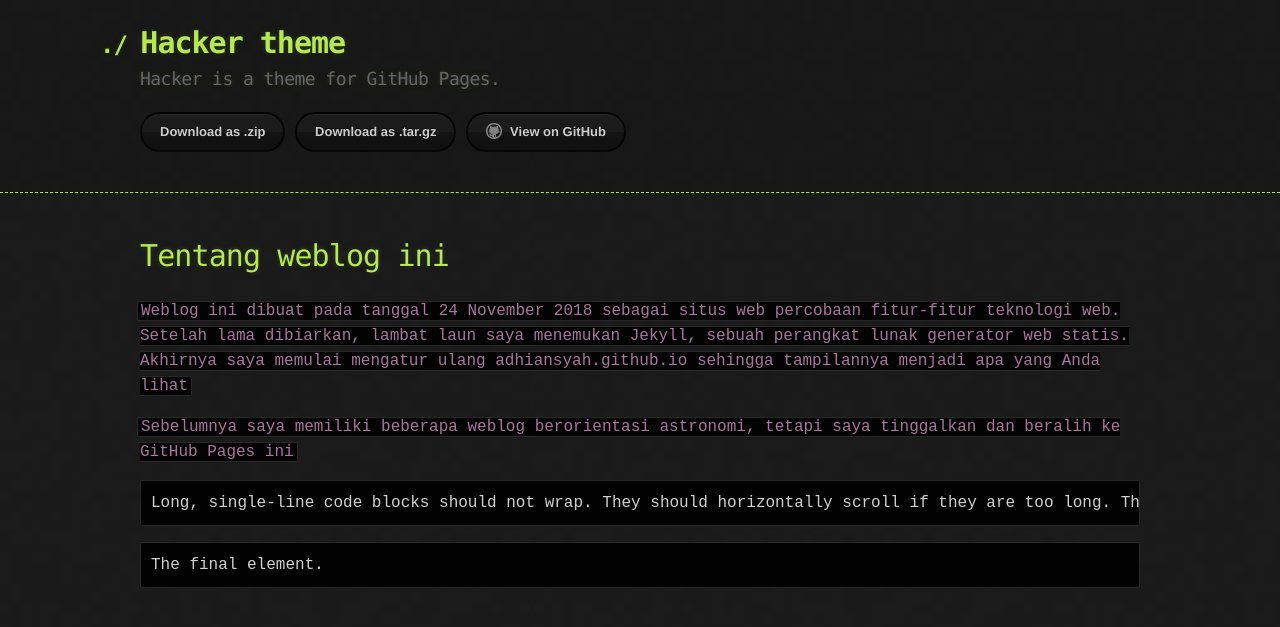
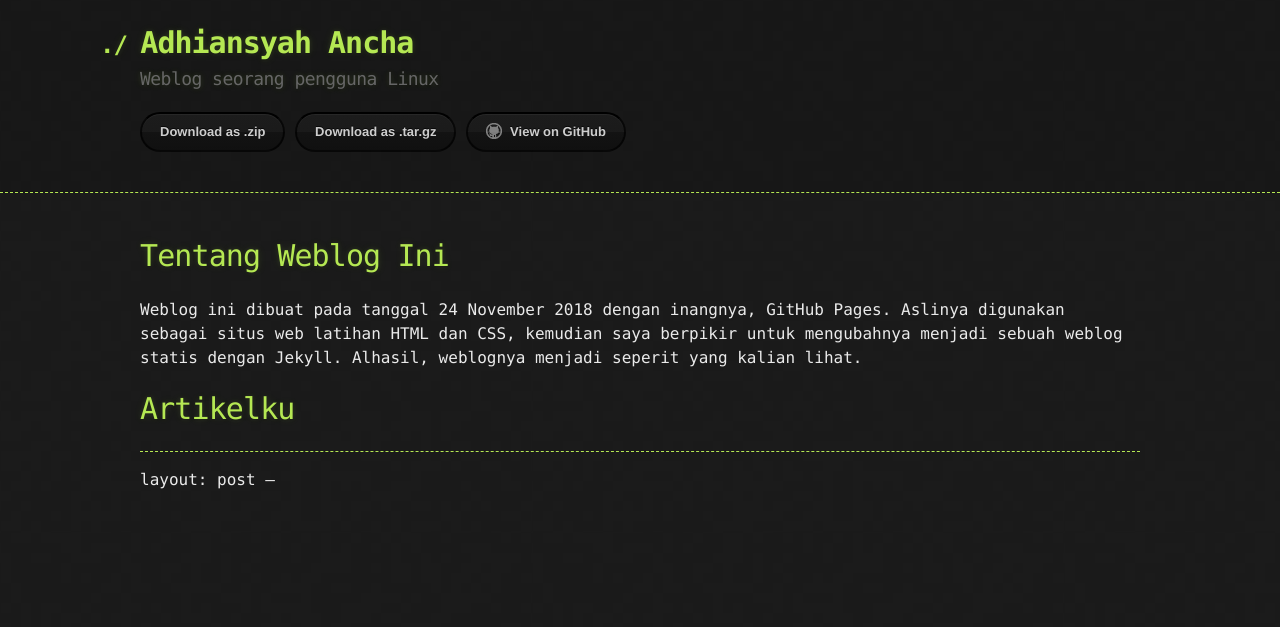
Before and after one commit to adhiansyah/adhiansyah.github.io, a Jekyll site: the page built from index.md, in a window 1280 px wide. Shown: the top 627 px of the page. Built offline with Jekyll 4.4.1, drawn with Linux system fonts in a browser that asks for light colours; our own code applies the rules of GitHub Pages for plain Markdown files.

Commit message:
Perbaruan index.md

````diff
--- a/_config.yml
+++ b/_config.yml
@@ -1,5 +1,5 @@
-title: Hacker theme
-description: Hacker is a theme for GitHub Pages.
+title: Adhiansyah Ancha
+description: Weblog seorang pengguna Linux
 show_downloads: true
 google_analytics:
 theme: jekyll-theme-hacker
--- a/index.md
+++ b/index.md
@@ -2,15 +2,10 @@
 layout: default
 ---
 
-# Tentang weblog ini
-`Weblog ini dibuat pada tanggal 24 November 2018 sebagai situs web percobaan fitur-fitur teknologi web. Setelah lama dibiarkan, lambat laun saya menemukan Jekyll, sebuah perangkat lunak generator web statis. Akhirnya saya memulai mengatur ulang adhiansyah.github.io sehingga tampilannya menjadi apa yang Anda lihat`
+# Tentang Weblog Ini
+Weblog ini dibuat pada tanggal 24 November 2018 dengan inangnya, GitHub Pages. Aslinya digunakan sebagai situs web latihan HTML dan CSS, kemudian saya berpikir untuk mengubahnya menjadi sebuah weblog statis dengan Jekyll. Alhasil, weblognya menjadi seperit yang kalian lihat.
 
-`Sebelumnya saya memiliki beberapa weblog berorientasi astronomi, tetapi saya tinggalkan dan beralih ke GitHub Pages ini`
-
-```
-Long, single-line code blocks should not wrap. They should horizontally scroll if they are too long. This line should be long enough to demonstrate this.
-```
-
-```
-The final element.
-```
+# Artikelku
+---
+layout: post
+---
````
Also changed, not shown: docs/CODE_OF_CONDUCT.md (deleted, +0 -46 lines), docs/CONTRIBUTING.md (deleted, +0 -88 lines), docs/SUPPORT.md (deleted, +0 -9 lines), README.md (deleted).
